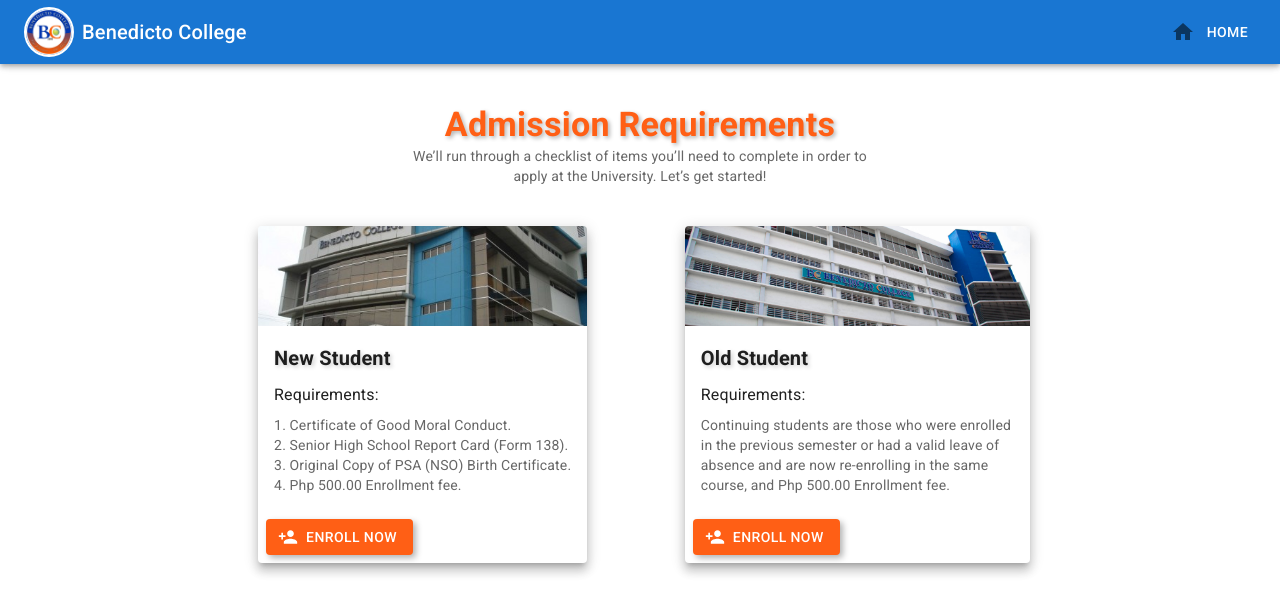
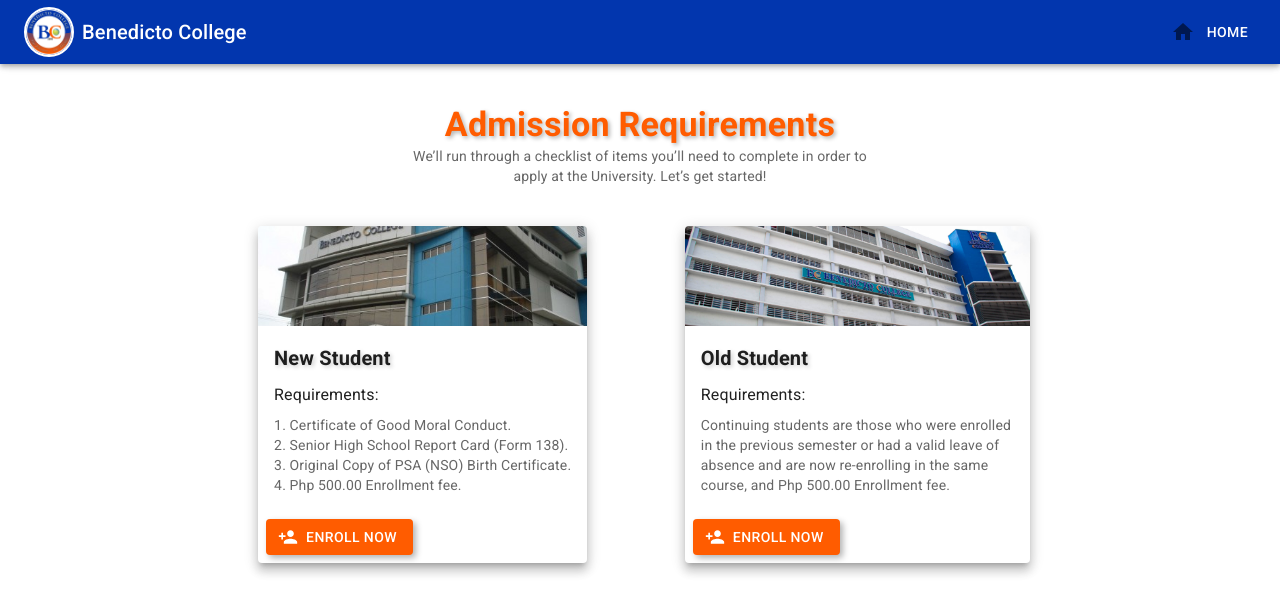
Before and after one commit to npcnon/UIUXPublic-Cebu-City-Campus, a React (Vite) app: page /EnrollmentPage in a window 1280 px wide. Shown: the top 614 px of the page. Built offline with nearby package versions, Linux system fonts and the light colour scheme.

Commit message:
Second Commit & pull request

```diff
--- a/src/Pages/Home/components/AppAppbar.tsx
+++ b/src/Pages/Home/components/AppAppbar.tsx
@@ -81,7 +81,11 @@
     <React.Fragment>
       <CssBaseline />
       <HideOnScroll {...props}>
-        <AppBar>
+        <AppBar
+          sx={{
+            backgroundColor: "#0236ae", // Custom color
+          }}
+        >
           <Toolbar>
             {isMobile ? (
               <IconButton
--- a/src/Pages/Home/components/EnrollmentPage.tsx
+++ b/src/Pages/Home/components/EnrollmentPage.tsx
@@ -85,7 +85,11 @@
     <React.Fragment>
       <CssBaseline />
       <HideOnScroll {...props}>
-        <AppBar>
+        <AppBar
+          sx={{
+            backgroundColor: "#0236ae", // Custom color
+          }}
+        >
           <Toolbar>
             {isMobile ? (
               <IconButton
@@ -161,7 +165,7 @@
         sx={{
           flexGrow: 1,
           mt: 5,
-          color: "#FF5F15",
+          color: "#FF5c00",
           fontWeight: "bold",
           textShadow: "2px 2px 4px rgba(0, 0, 0, 0.3)",
           display: { xs: "block", sm: "block" },
@@ -179,7 +183,12 @@
         to <br /> apply at the University. Let’s get started!
       </Typography>
 
-      <Grid container spacing={3} justifyContent="center" sx={{ mt: 1, mb: 3 }}>
+      <Grid
+        container
+        spacing={3}
+        justifyContent="center"
+        sx={{ mt: 1, mb: 3, backgroundColor: "#ffff" }}
+      >
         <Grid
           item
           xs={12}
@@ -228,7 +237,7 @@
                   variant="contained"
                   startIcon={<PersonAddIcon />}
                   sx={{
-                    backgroundColor: "#FF5F15", // Custom background color
+                    backgroundColor: "#FF5c00", // Custom background color
                     color: "#FFFFFF", // Custom text color
                     "&:hover": {
                       backgroundColor: "#FFA500", // Custom hover color
@@ -290,7 +299,7 @@
                   variant="contained"
                   startIcon={<PersonAddIcon />}
                   sx={{
-                    backgroundColor: "#FF5F15", // Custom background color
+                    backgroundColor: "#FF5c00", // Custom background color
                     color: "#FFFFFF", // Custom text color
                     "&:hover": {
                       backgroundColor: "#FFA500", // Custom hover color
--- a/src/Pages/Home/components/Hero.tsx
+++ b/src/Pages/Home/components/Hero.tsx
@@ -85,7 +85,7 @@
               variant="contained"
               size="large"
               sx={{
-                backgroundColor: "#FF5F15", // Custom background color
+                backgroundColor: "#FF5c00", // Custom background color
                 color: "#FFFFFF", // Custom text color
                 "&:hover": {
                   backgroundColor: "#FFA500", // Custom hover color
```
